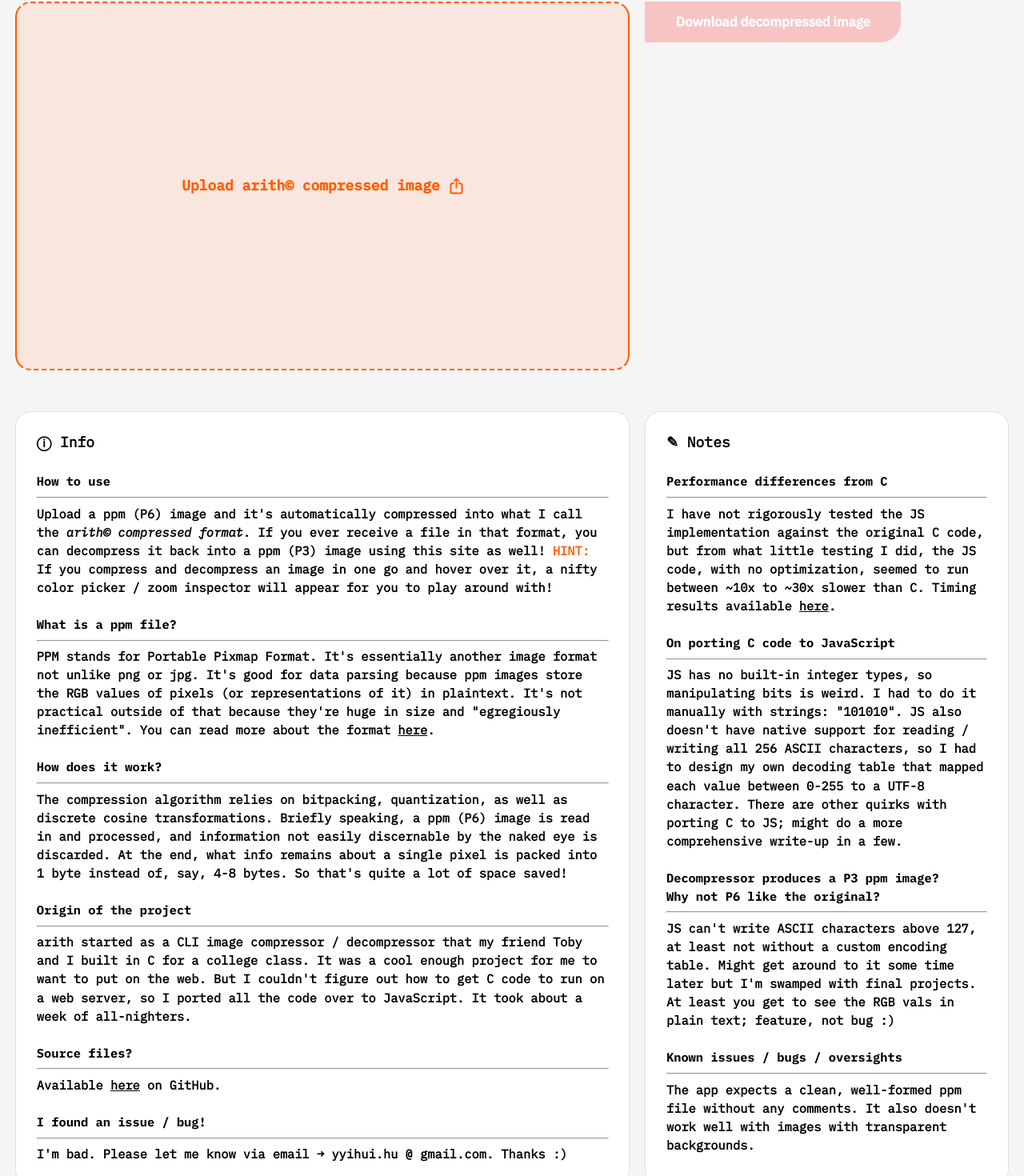
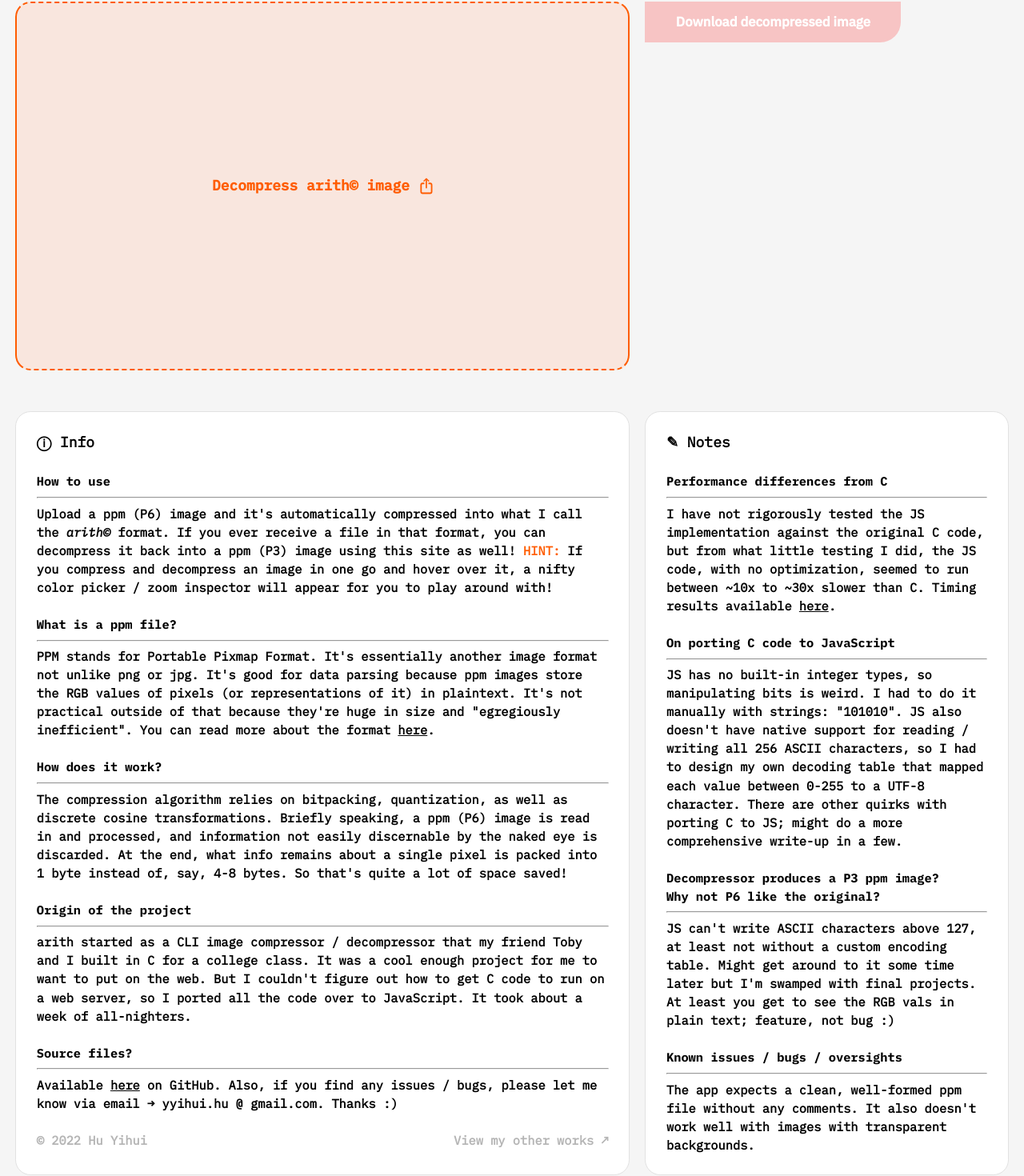
Before and after one commit to yihui-hu/arithJS, a React (Vite) app: page / in a window 1280 px wide. Shown: the part 695-2165 px from the top of the page at 80% size. Built offline with nearby package versions, Linux system fonts and the light colour scheme.

Commit message:
tweaked framer motion, added smallprint etc.

```diff
--- a/src/components/CompressedBox.jsx
+++ b/src/components/CompressedBox.jsx
@@ -24,7 +24,7 @@ const CompressedBox = () => {
         <>
             <motion.div
                 className={isDesktop ? "upload_image_div" : "upload_image_div_mobile"}
-                initial={{ opacity: 0, y: 50 }}
+                initial={{ opacity: 0, y: 100 }}
                 animate={{ opacity: 1, y: 0 }}
                 transition={{
                     duration: 1,
@@ -33,7 +33,7 @@ const CompressedBox = () => {
                 }}>
                 <div className={isDesktop ? "upload_d_image_box" : "upload_d_image_box_mobile"} id="upload_d_image_box" onClick={handleClick}>
                     <div id="upload_d_image_text">
-                        <h3>Upload arith© compressed image</h3>
+                        <h3>Decompress arith© image</h3>
                         <img className={isDesktop ? "upload_orange" : "upload_orange_mobile"} src={upload_orange}/>
                     </div>
                 </div>
--- a/src/components/Header.jsx
+++ b/src/components/Header.jsx
@@ -11,7 +11,7 @@ const Header = () => {
     return (
         <motion.div
             className="header"
-            initial={{ opacity: 0, y: 50 }}
+            initial={{ opacity: 0, y: 100 }}
             animate={{ opacity: 1, y: 0 }}
             transition={{
                 duration: 1,
--- a/src/components/Info.jsx
+++ b/src/components/Info.jsx
@@ -9,7 +9,7 @@ const Info = () => {
         <motion.div
             className={isDesktop ? "info" : "info_mobile"}
             id="info"
-            initial={{ opacity: 0, y: 50 }}
+            initial={{ opacity: 0, y: 100 }}
             animate={{ opacity: 1, y: 0 }}
             transition={{
                 duration: 1,
@@ -22,7 +22,7 @@ const Info = () => {
                     <br></br>
                     <h4 className="header_text">How to use</h4>
                     <hr></hr>
-                    <h4>Upload a ppm (P6) image and it's automatically compressed into what I call the <span className="italic">arith© compressed format</span>. If you ever receive a file in that format, you can decompress it back into a ppm (P3) image using this site as well! <span className="highlight">HINT:</span> If you compress and decompress an image in one go and hover over it, a nifty color picker / zoom inspector will appear for you to play around with!
+                    <h4>Upload a ppm (P6) image and it's automatically compressed into what I call the <span className="italic">arith©</span> format. If you ever receive a file in that format, you can decompress it back into a ppm (P3) image using this site as well! <span className="highlight">HINT:</span> If you compress and decompress an image in one go and hover over it, a nifty color picker / zoom inspector will appear for you to play around with!
                     </h4>
                     <br></br>
                     <h4 className="header_text">What is a ppm file?</h4>
@@ -42,12 +42,16 @@ const Info = () => {
                     <br></br>
                     <h4 className="header_text">Source files?</h4>
                     <hr></hr>
-                    <h4>Available <a href="https://github.com/yihui-hu/arith" target="_blank" className="link">here</a> on GitHub.
+                    <h4>Available <a href="https://github.com/yihui-hu/arith" target="_blank" className="link">here</a> on GitHub. Also, if you find any issues / bugs, please let me know via email → yyihui.hu @ gmail.com. Thanks :)
                     </h4>
+                    {isDesktop ?
+                    <>
                     <br></br>
-                    <h4 className="header_text">I found an issue / bug!</h4>
-                    <hr></hr>
-                    <h4>I'm bad. Please let me know via email → yyihui.hu @ gmail.com. Thanks :)</h4>
+                    <div className="copyright">
+                        <h4>© 2022 Hu Yihui</h4>
+                        <h4><a className="copyright-link" href="https://yhhu.design" target="_blank">View my other works ↗</a></h4>
+                    </div>
+                    </> : ""}
                 </div>
                 <div className={isDesktop ? "info_card_right" : "info_card_right_mobile"}>
                     <h3>✎ Notes</h3>
@@ -71,6 +75,14 @@ const Info = () => {
                     <hr></hr>
                     <h4>The app expects a clean, well-formed ppm file without any comments. It also doesn't work well with images with transparent backgrounds.
                     </h4>
+                    {isDesktop ? "" :
+                    <>
+                    <br></br>
+                    <div className="copyright">
+                        <h4>© 2022 Hu Yihui</h4>
+                        <h4><a className="copyright-link" href="https://yhhu.design" target="_blank">Other works ↗</a></h4>
+                    </div>
+                    </>}
                 </div>
             </div>
         </motion.div>
--- a/src/components/OriginalBox.jsx
+++ b/src/components/OriginalBox.jsx
@@ -29,7 +29,7 @@ const OriginalBox = () => {
     return (
         <>
             <motion.div className={isDesktop ? "upload_image_div" : "upload_image_div_mobile"}
-            initial={{ opacity: 0, y: 50 }}
+            initial={{ opacity: 0, y: 100 }}
             animate={{ opacity: 1, y: 0 }}
             transition={{
                 duration: 1,
@@ -41,7 +41,7 @@ const OriginalBox = () => {
                     id="upload_image_box"
                     onClick={handleClick}>
                     <div id="upload_image_text">
-                        <h3>Upload ppm (P6) image</h3>
+                        <h3>Compress ppm (P6) image</h3>
                         <img className={isDesktop ? "upload_blue" : "upload_blue_mobile"} src={upload_blue}/>
                     </div>
                 </div>
--- a/src/styles/Info.css
+++ b/src/styles/Info.css
@@ -67,3 +67,18 @@
 .highlight {
     color: #FF5C00;
 }
+
+.copyright {
+    display: flex;
+    justify-content: space-between;
+    color: rgb(180, 180, 180);
+}
+
+.copyright-link {
+    color: rgb(180, 180, 180) !important;
+}
+
+.copyright-link:hover {
+    color:#0057FF !important;
+    transition: 0.5s ease;
+}
```
